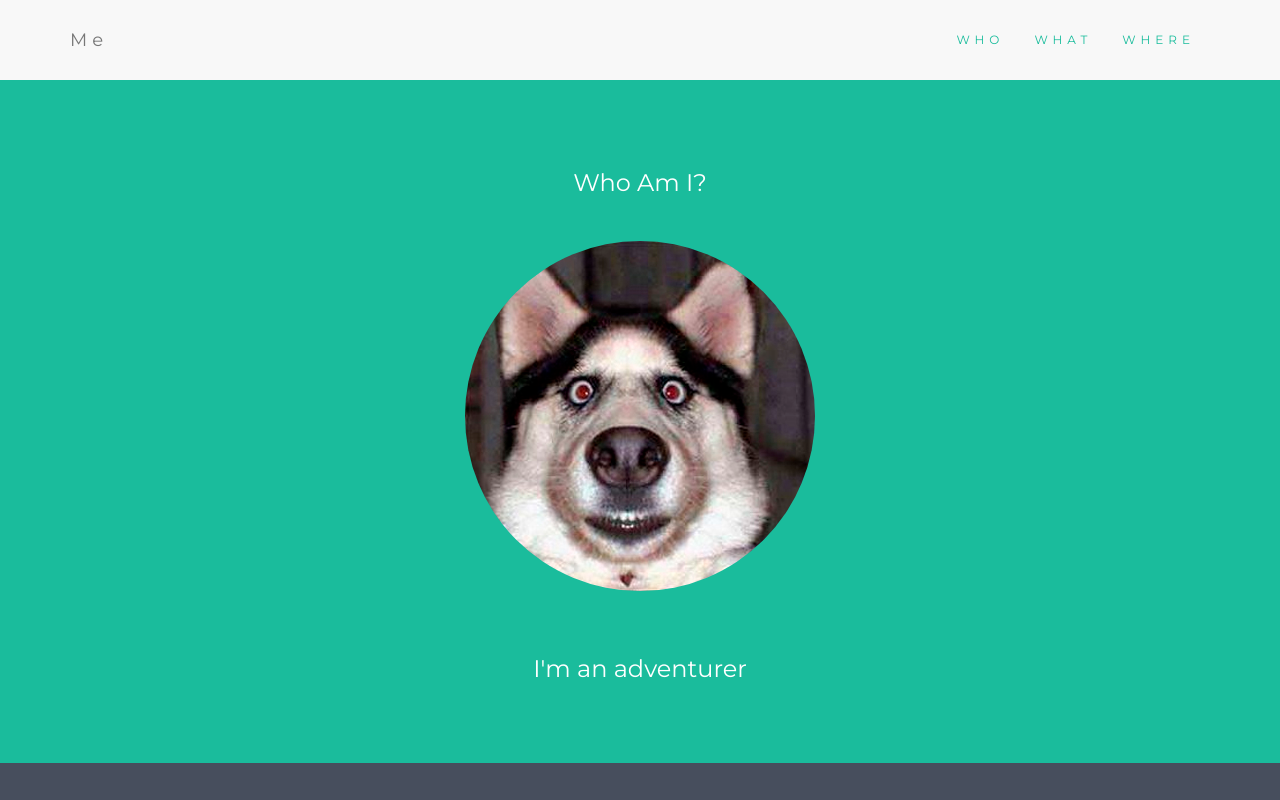
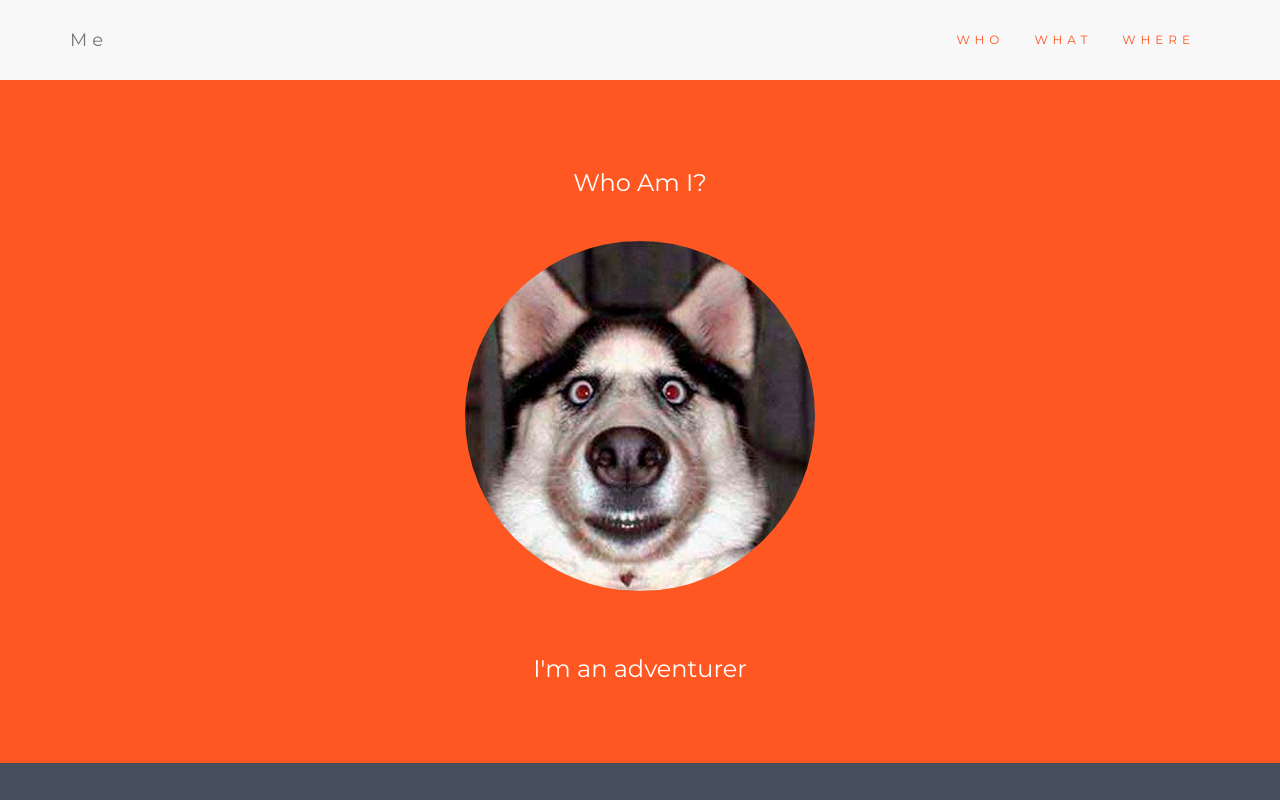
Before and after one commit to Serhansolo/flowing-with-git, a plain HTML site: page index.html in a window 1280 px wide. Shown: the top 800 px of the page. Drawn offline with nearby package versions, Linux system fonts and the light colour scheme.

Commit message:
changed background to orange, fatal hot fix!

```diff
--- a/style.css
+++ b/style.css
@@ -6,7 +6,7 @@ body {
 p {font-size: 16px;}
 .margin {margin-bottom: 45px;}
 .bg-1 {
-    background-color: #1abc9c; /* Green */
+    background-color: #ff5722; /* Orange */
     color: #ffffff;
 }
 .bg-2 {
@@ -35,9 +35,9 @@ p {font-size: 16px;}
     letter-spacing: 5px;
 }
 .feNavBar .navbar-nav li a {
-    color: #1abc9c;
+    color: #ff5722;
 }
 
 .feNavBar .navbar-nav li a:hover {
-    color: #12422e;
+    color: #462212;
 }
```
